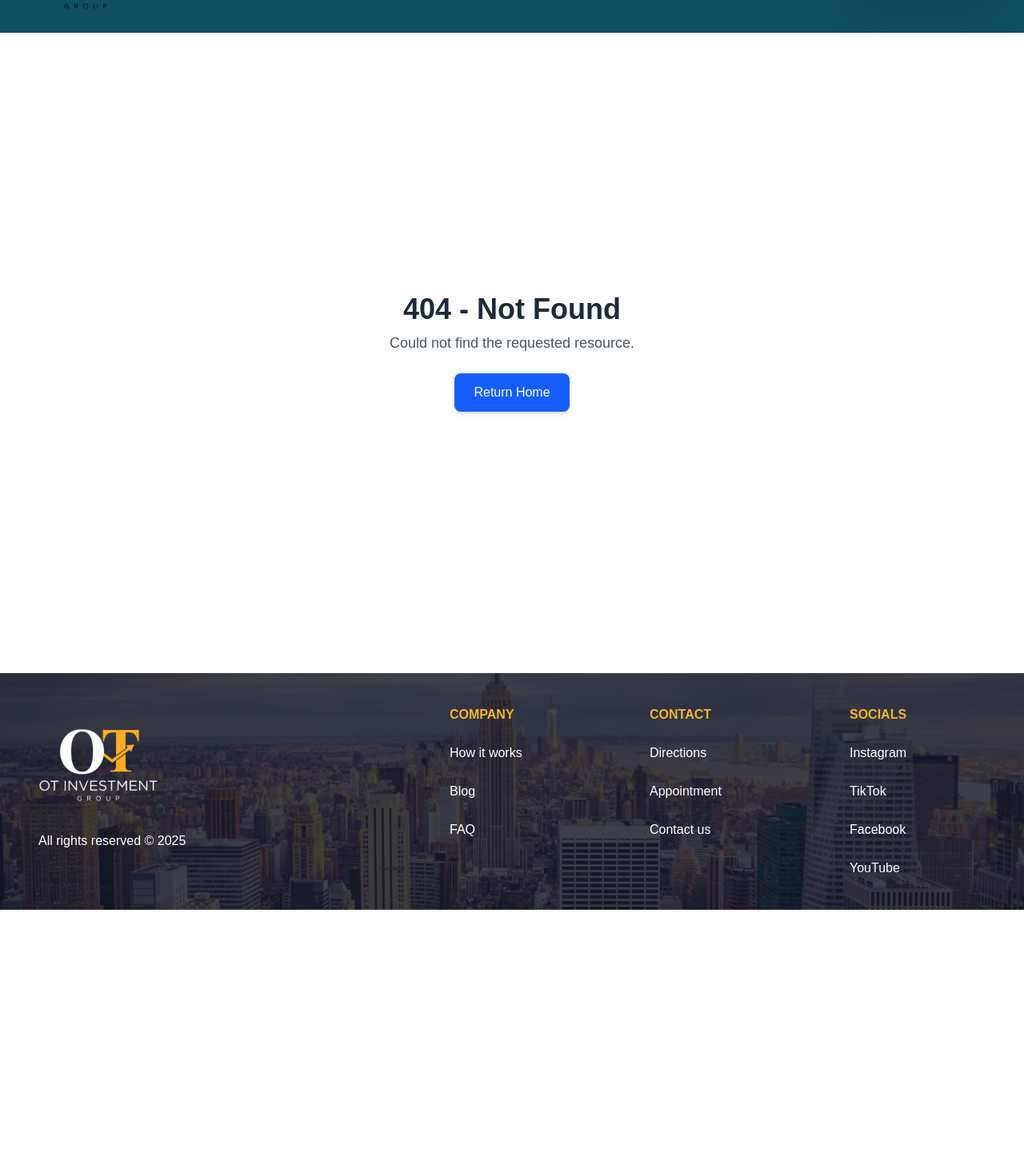
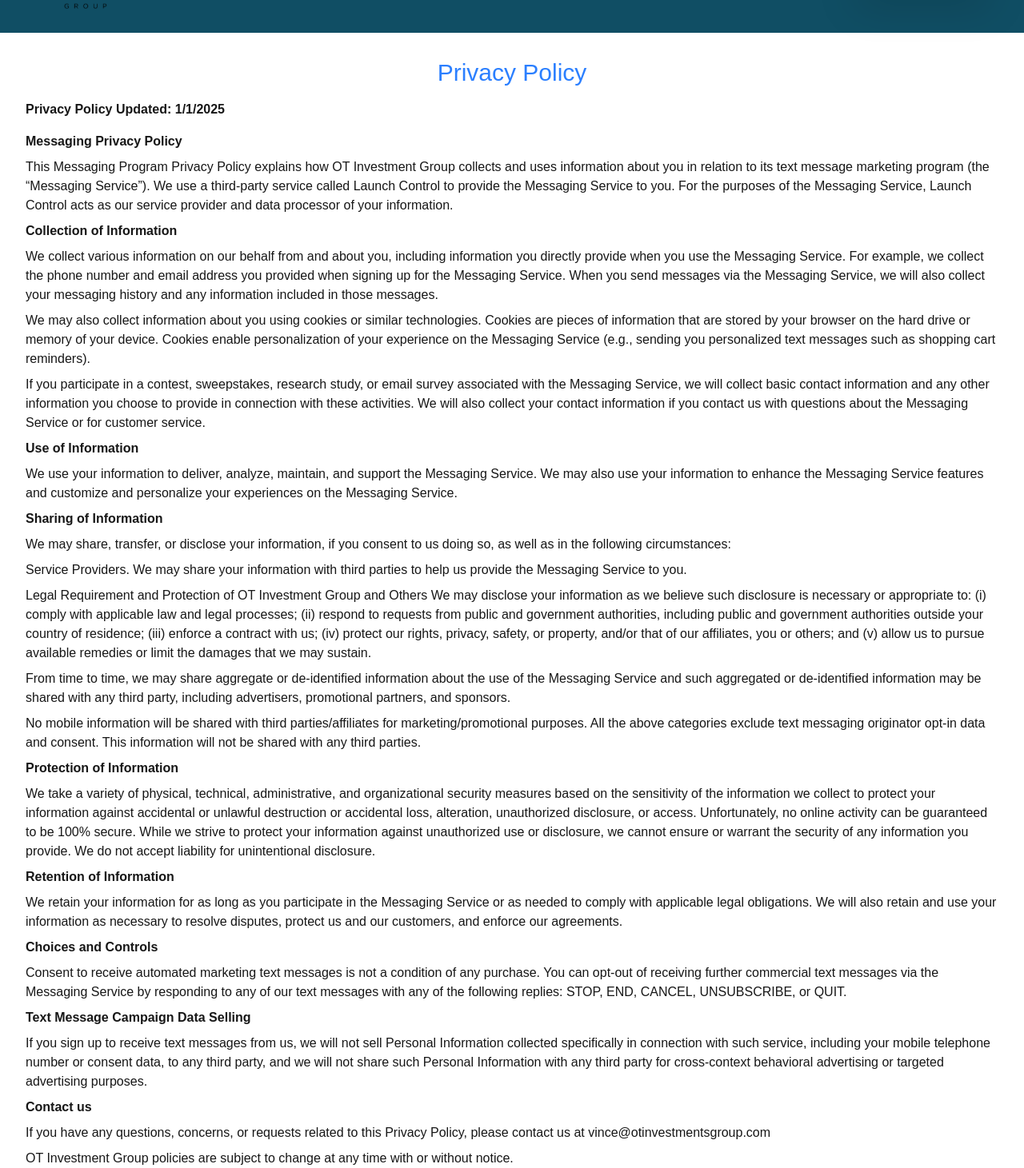
Before and after one commit to ainoyatov/oti-group, a Next.js app: page /privacy-policy in a window 1280 px wide. Before the commit this address had no page. Shown: the part 109-1570 px from the top of the page at 80% size. Before the commit the page ends 1247 px from the top, so only its background shows below. Built offline with nearby package versions, Linux system fonts and the light colour scheme.

Commit message:
sitemap + privacy policy

```diff
--- /dev/null
+++ b/app/privacy-policy/page.tsx
@@ -0,0 +1,121 @@
+import { Metadata } from "next"
+
+export const metadata: Metadata = {
+    title: 'Privacy Policy',
+    description: '',
+    robots: {
+      follow: true,
+      index: true
+    },
+}
+
+const PrivacyPolicy = () => {
+    return (
+        <div className="flex flex-col p-2 md:p-8">
+            <div className="text-2xl md:text-3xl text-blue-500 flex w-full justify-center mb-4">Privacy Policy</div>
+            <div className="font-bold mb-4">Privacy Policy Updated: 1/1/2025</div>
+            <div className="font-bold mb-2">Messaging Privacy Policy</div>
+            <div className="mb-2">
+                This Messaging Program Privacy Policy explains how OT Investment Group collects
+                and uses information about you in relation to its text message marketing program
+                (the “Messaging Service”). We use a third-party service called Launch Control to
+                provide the Messaging Service to you. For the purposes of the Messaging Service,
+                Launch Control acts as our service provider and data processor of your information.
+            </div>
+            <div className="font-bold mb-2">
+                Collection of Information
+            </div>
+            <div className="mb-2">
+                We collect various information on our behalf from and about you, including information
+                you directly provide when you use the Messaging Service. For example, we collect the
+                phone number and email address you provided when signing up for the Messaging Service.
+                When you send messages via the Messaging Service, we will also collect your messaging
+                history and any information included in those messages.
+            </div>
+            <div className="mb-2">
+                We may also collect information about you using cookies or similar technologies.
+                Cookies are pieces of information that are stored by your browser on the hard drive
+                or memory of your device. Cookies enable personalization of your experience on the
+                Messaging Service (e.g., sending you personalized text messages such as shopping cart
+                reminders).
+            </div>
+            <div className="mb-2">
+                If you participate in a contest, sweepstakes, research study, or email survey associated
+                with the Messaging Service, we will collect basic contact information and any other
+                information you choose to provide in connection with these activities. We will also
+                collect your contact information if you contact us with questions about the Messaging
+                Service or for customer service.
+            </div>
+            <div className="font-bold mb-2">Use of Information</div>
+            <div className="mb-2">
+                We use your information to deliver, analyze, maintain, and support the Messaging Service.
+                We may also use your information to enhance the Messaging Service features and customize and
+                personalize your experiences on the Messaging Service.
+            </div>
+            <div className="font-bold mb-2">Sharing of Information</div>
+            <div className="mb-2">
+                We may share, transfer, or disclose your information, if you consent to us doing so, as well as in the following circumstances:
+            </div>
+            <div className="mb-2">
+                Service Providers. We may share your information with third parties to help us provide the Messaging Service to you.
+            </div>
+            <div className="mb-2">
+                Legal Requirement and Protection of OT Investment Group and Others We may disclose your information as we believe
+                such disclosure is necessary or appropriate to: (i) comply with applicable law and legal processes; (ii) respond to
+                requests from public and government authorities, including public and government authorities outside your country of
+                residence; (iii) enforce a contract with us; (iv) protect our rights, privacy, safety, or property, and/or that of our
+                affiliates, you or others; and (v) allow us to pursue available remedies or limit the damages that we may sustain.
+            </div>
+            <div className="mb-2">
+                From time to time, we may share aggregate or de-identified information about the use of the Messaging Service and such
+                aggregated or de-identified information may be shared with any third party, including advertisers, promotional partners,
+                and sponsors.
+            </div>
+            <div className="mb-2">
+                No mobile information will be shared with third parties/affiliates for marketing/promotional purposes.
+                All the above categories exclude text messaging originator opt-in data and consent. This information will not be shared
+                with any third parties.
+            </div>
+            <div className="font-bold mb-2">
+                Protection of Information
+            </div>
+            <div className="mb-2">
+                We take a variety of physical, technical, administrative, and organizational security measures based on the sensitivity
+                of the information we collect to protect your information against accidental or unlawful destruction or accidental loss,
+                alteration, unauthorized disclosure, or access. Unfortunately, no online activity can be guaranteed to be 100% secure.
+                While we strive to protect your information against unauthorized use or disclosure, we cannot ensure or warrant the security
+                of any information you provide. We do not accept liability for unintentional disclosure.
+            </div>
+            <div className="font-bold mb-2">
+                Retention of Information
+            </div>
+            <div className="mb-2">
+                We retain your information for as long as you participate in the Messaging Service or as needed to comply with applicable
+                legal obligations. We will also retain and use your information as necessary to resolve disputes, protect us and our customers,
+                and enforce our agreements.
+            </div>
+            <div className="font-bold mb-2">Choices and Controls</div>
+            <div className="mb-2">
+                Consent to receive automated marketing text messages is not a condition of any purchase. You can opt-out of receiving further
+                commercial text messages via the Messaging Service by responding to any of our text messages with any of the following
+                replies: STOP, END, CANCEL, UNSUBSCRIBE, or QUIT.
+            </div>
+            <div className="font-bold mb-2">Text Message Campaign Data Selling</div>
+            <div className="mb-2">
+                If you sign up to receive text messages from us, we will not sell Personal Information collected specifically in connection
+                with such service, including your mobile telephone number or consent data, to any third party, and we will not share such
+                Personal Information with any third party for cross-context behavioral advertising or targeted advertising purposes.
+            </div>
+            <div className="font-bold mb-2">Contact us</div>
+            <div className="mb-2">
+                If you have any questions, concerns, or requests related to this Privacy Policy, please contact us at vince@otinvestmentsgroup.com
+            </div>
+            <div className="mb-2">
+                OT Investment Group policies are subject to change at any time with or without notice.
+            </div>
+
+        </div>
+    );
+}
+
+export default PrivacyPolicy;
--- a/components/forms/ContactForm.tsx
+++ b/components/forms/ContactForm.tsx
@@ -134,7 +134,14 @@
                         </div>
                         <div className="ms-2 text-[8px] text-slate-50 dark:text-gray-300">
                             <p className="text-xs text-gray-800">
-                                By submitting this request for information, I hereby agree to <a href="https://otinvestmentgroup.com/privacy-policy"><span className="font-bold">Terms Of Use and Privacy Policy </span></a>
+                                By submitting this request for information, I hereby agree to{' '}
+                                <a
+                                    href="https://otinvestmentgroup.com/privacy-policy"
+                                    target="_blank"
+                                    rel="noopener noreferrer"
+                                >
+                                    <span className="font-bold">Terms Of Use and Privacy Policy</span>
+                                </a>{' '}
                                 and consent to receive messages or calls via email, phone and or SMS. Standard Msg and Data Rates Apply.
                             </p>
                         </div>
```
Also changed, not shown: public/sitemap.txt (added).
